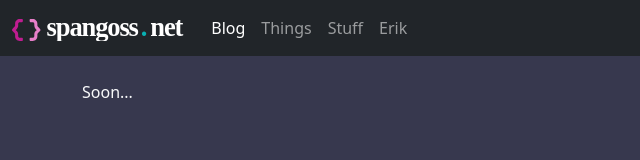
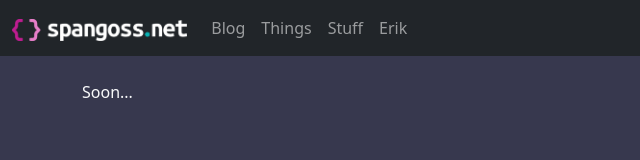
Before and after one commit to Spangoss/SpangossOLD.github.io, a plain HTML site: page index.html in a window 1280 px wide. Shown: the full height of the page, 0-640 px from the left. Drawn offline with nearby package versions, Linux system fonts and the light colour scheme.

Commit message:
Swap to PNG

```diff
--- a/index.html
+++ b/index.html
@@ -27,7 +27,7 @@
   <nav class="navbar navbar-expand-lg navbar-dark bg-dark">
     <div class="container-fluid">
       <a class="navbar-brand" href="#">
-        <img src="images/logo.svg" alt="" height="22">
+        <img src="images/logo.png" alt="" height="22">
       </a>
       <button class="navbar-toggler" type="button" data-bs-toggle="collapse" data-bs-target="#navbarNav" aria-controls="navbarNav" aria-expanded="false" aria-label="Toggle navigation">
         <span class="navbar-toggler-icon"></span>
@@ -35,7 +35,7 @@
       <div class="collapse navbar-collapse" id="navbarNav">
         <ul class="navbar-nav">
           <li class="nav-item">
-            <a class="nav-link active" aria-current="page" href="#">Blog</a>
+            <a class="nav-link" aria-current="page" href="#">Blog</a>
           </li>
           <li class="nav-item">
             <a class="nav-link" href="#">Things</a>
```
Also changed, not shown: images/logo.png (added).
